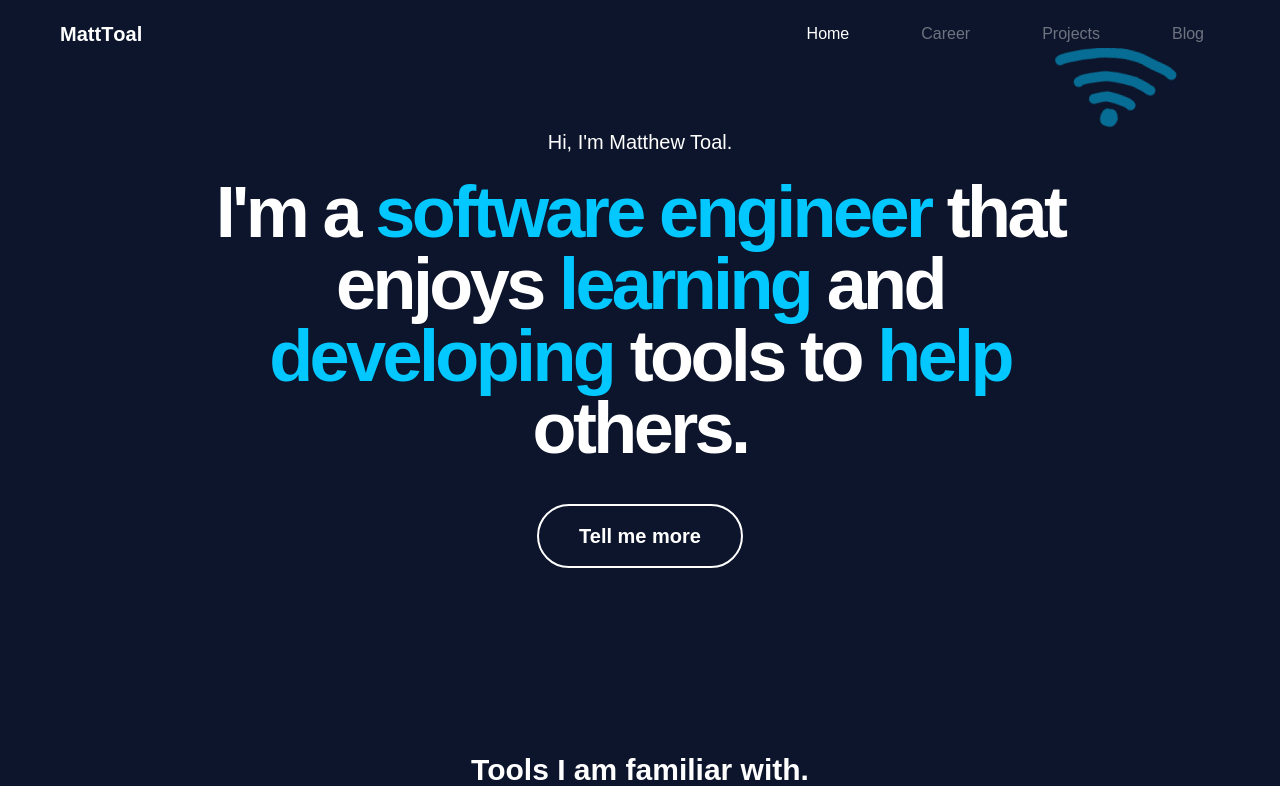
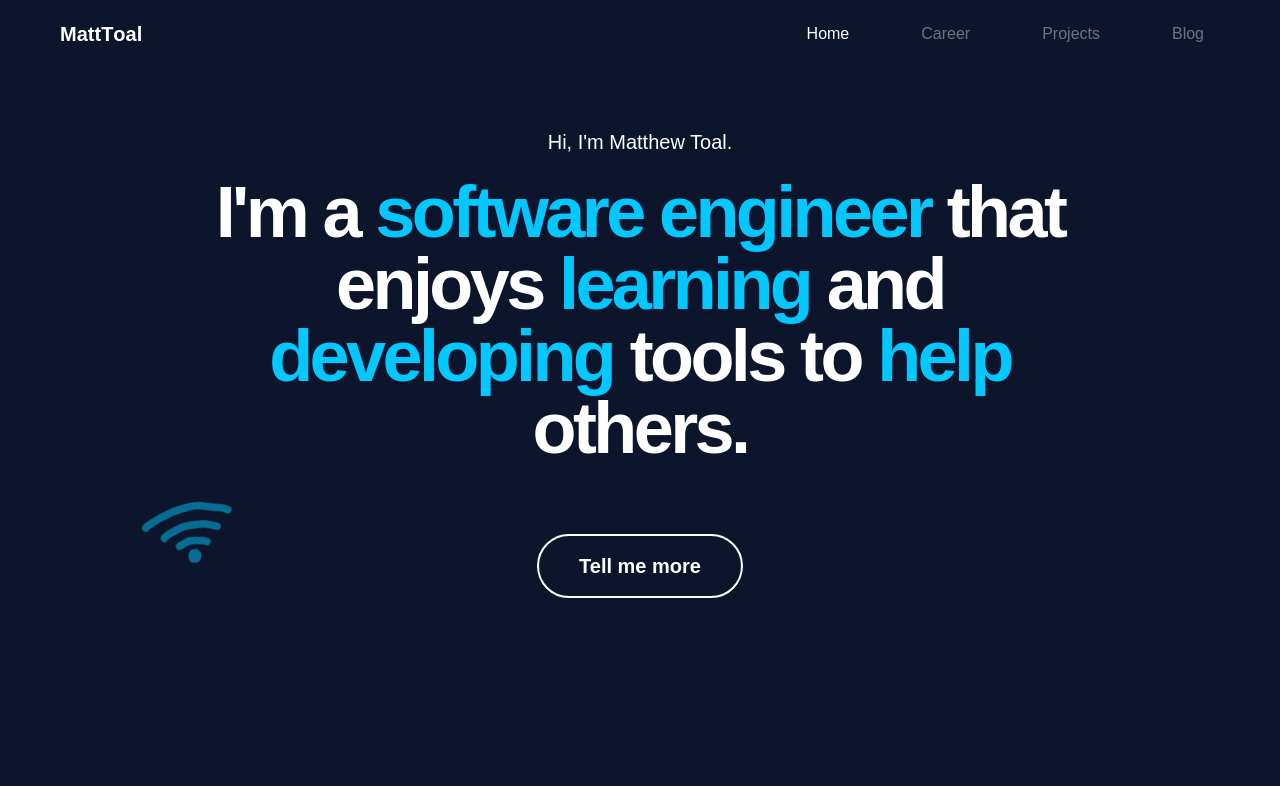
Before and after one commit to Mtoal087/NextPortfolio, a Next.js app: page / in a window 1280 px wide. Shown: the top 786 px of the page. Built offline with nearby package versions, Linux system fonts and the light colour scheme.

Commit message:
Moved wifi

```diff
--- a/src/components/hero.tsx
+++ b/src/components/hero.tsx
@@ -14,13 +14,13 @@ const HeroElement = () => {
 					and <span className="text-secondary">developing</span> tools
 					to <span className="text-secondary">help</span> others.
 				</h1>
+				<WifiDoodle />
 				<Link href="#tools">
 					<div className="cursor-pointer font-bold whitespace-nowrap px-10 py-4 text-fun-white border-2 text-xl rounded-full border-fun-white bg-bg hover-bg-secondary hover:text-white hover-border-secondary transition-colors">
 						Tell me more
 					</div>
 				</Link>
 			</div>
-			<WifiDoodle />
 		</div>
 	);
 };
--- a/src/components/navbar.tsx
+++ b/src/components/navbar.tsx
@@ -16,7 +16,7 @@ const Navbar = () => {
 
     return (
         <div className='hidden sm:block z-100'>
-            <nav className='flex items-center justify-between'>
+            <nav className='flex items-center justify-between bg-transparent'>
                 <li className='list-none font-bold text-lg cursor-pointer'>
                     <span className='font-black text-xl flex items-center'>
                         <Link href="/">
--- a/src/components/wifiDoodle.tsx
+++ b/src/components/wifiDoodle.tsx
@@ -3,10 +3,10 @@ import React from 'react';
 
 const WifiDoodle = () => {
 	return (
-		<div className="absolute w-full h-[50px] top-[90px] left-[85%] text-secondary rotate-10 wifi-animate opacity-50">
+		<div className="relative w-full h-[30px] -top-[90px] sm:right-[5%] sm:-top-[90px] left-[5%] text-secondary -rotate-10 wifi-animate opacity-50 -z-1">
 			<svg
 				width="122"
-				height="80"
+				height="60"
 				viewBox="0 0 122 80"
 				fill="none"
 				xmlns="http://www.w3.org/2000/svg"
@@ -23,11 +23,3 @@ const WifiDoodle = () => {
 };
 
 export default WifiDoodle;
-
-{
-	/*
-<svg width="122" height="80" viewBox="0 0 122 80" fill="none" xmlns="http://www.w3.org/2000/svg">
-<path d="M61 66.5969C59.67 67.5869 59 70.9169 59.495 73.0819C59.7133 74.0365 60.98 74.2569 62.15 74.4269C63.32 74.5969 64.64 74.5969 65.485 73.9369C66.33 73.2769 66.66 71.9569 66.83 70.7819C67 69.6069 67 68.6169 65 66.5969M45 54.5969C47.99 53.2669 51.98 51.2769 57.8 49.7669C70.99 50.2569 74.98 52.2569 78.985 52.9269C79.99 53.2569 80.98 53.9169 82 54.5969M27 40.5969C27.99 38.9369 31.98 36.9369 35.985 35.4369C40.2507 33.8392 44.64 32.5969 49.48 30.9369C55.981 28.7072 72.2 29.5969 82.815 30.7569C87.32 32.5969 91.98 33.2569 95.985 35.4219C96.99 35.9269 97.98 36.2569 98.9999 36.5968M5 22.5969C5.99 21.2669 9.98 19.2769 13.985 17.6019C17.9864 15.9283 21.98 14.5969 26.98 12.7719C31.8941 10.9782 35.98 10.5969 39.985 8.93685C44.0948 7.23341 52.28 6.59685 58.98 5.60185C67.5839 4.32411 79.64 5.25685 84.98 6.75685C90.5293 8.31565 95.64 10.2569 100.98 11.5919C106.32 12.9269 109.99 13.9269 111.985 14.7569C112.99 15.2569 113.98 15.9169 117 17.5969" stroke="currentColor" stroke-width="10" stroke-linecap="round"/>
-</svg>
-*/
-}
```
